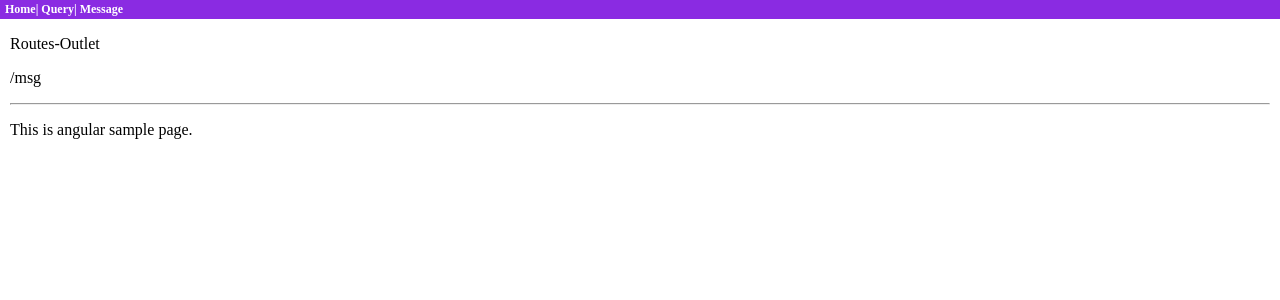
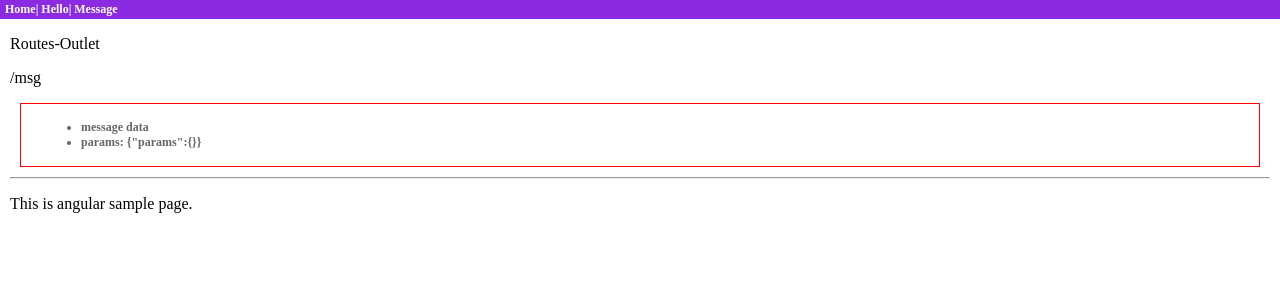
Before and after one commit to yuri-misonoo/angular-app, an Angular app: page /msg in a window 1280 px wide. Before the commit this address led to /. Shown: the top 300 px of the page. Built offline with nearby package versions, Linux system fonts and the light colour scheme.

Commit message:
HttpClient　※5秒後に表示変わらない

```diff
--- a/src/app/app.component.html
+++ b/src/app/app.component.html
@@ -1,8 +1,8 @@
 <nav>
   <div>
     <a routerLink="">Home</a>|
-    <a [routerLink]="['hello']" [queryParams]="{id:123,name:'taro'}">Query</a>|
-    <a [routerLink]="['msg', '123']">Message</a>
+    <a [routerLink]="['hello']">Hello</a>|
+    <a [routerLink]="['msg']">Message</a>
   </div>
 </nav>
 <div class="content">
--- a/src/app/app.module.ts
+++ b/src/app/app.module.ts
@@ -8,10 +8,11 @@ import { MessageComponent } from './message/message.component';
 import { MystyleDirective } from './mystyle.directive';
 import { MycheckService } from './mycheck.service';
 import { RouterModule, Routes } from '@angular/router';
+import { HttpClientModule } from '@angular/common/http';
 
 const routes:Routes = [
   { path: 'hello', component: HelloComponent },
-  { path: 'msg/:id', component: MessageComponent },
+  { path: 'msg', component: MessageComponent },
 ];
 
 @NgModule({
@@ -23,12 +24,10 @@ const routes:Routes = [
   ],
   imports: [
     BrowserModule,
+    HttpClientModule,
     FormsModule,
     ReactiveFormsModule,
-    RouterModule.forRoot(
-      routes,
-      { enableTracing: true } //デバッグ用
-    )
+    RouterModule.forRoot(routes)
   ],
   bootstrap: [AppComponent],
 })
--- a/src/app/hello/hello.component.ts
+++ b/src/app/hello/hello.component.ts
@@ -1,6 +1,7 @@
 import { Component, OnInit } from '@angular/core';
 import { ActivatedRoute } from '@angular/router';
 import { MycheckService } from '../mycheck.service';
+import { HttpClient } from '@angular/common/http';
 
 @Component({
   selector: 'app-hello',
@@ -12,11 +13,18 @@ export class HelloComponent implements OnInit {
   title!:string;
   message!:string;
 
-  constructor(private route: ActivatedRoute) { }
+  constructor(private client: HttpClient) { }
 
   ngOnInit() {
     this.title = 'Hello-app';
-    this.message = 'params: ' +
-    JSON.stringify(this.route.snapshot.queryParamMap);
+    this.message = 'wait...';
+    setTimeout(()=>this.getData(), 5000);
+  }
+
+  getData() {
+    this.client.get('/assets/data.json')
+    .subscribe((result:any) => {
+      this.message = 'data: ' + result.data;
+    });
   }
 }
--- /dev/null
+++ b/src/assets/date.json
@@ -0,0 +1,3 @@
+{
+  "data":"this is sample data."
+}
```
